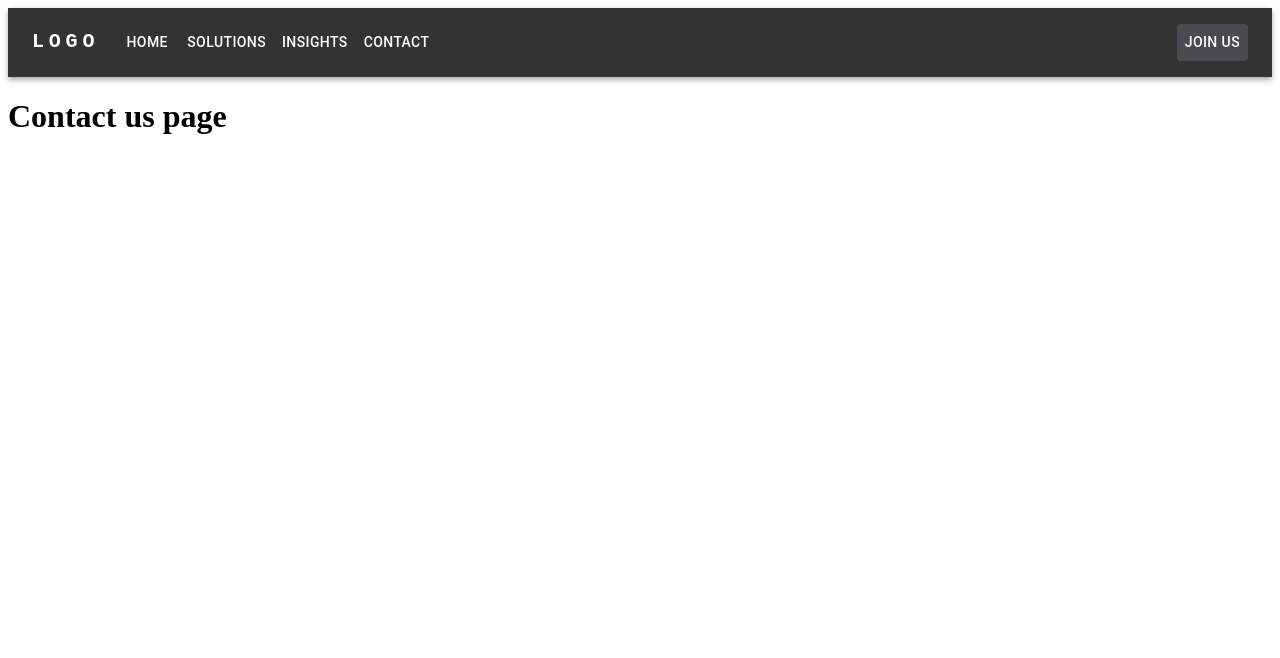
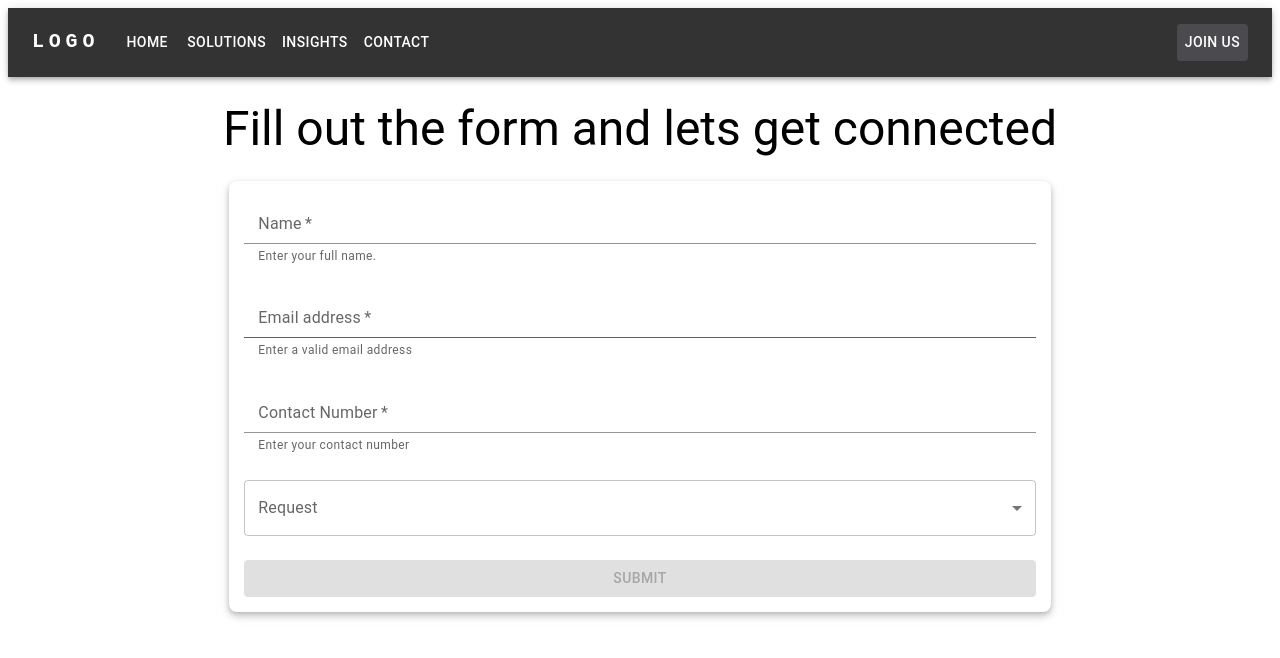
Before and after one commit to yousafanwar/InnoHubSolutions, a React (Vite) app: page /contact in a window 1280 px wide. Shown: the top 658 px of the page. Built offline with nearby package versions, Linux system fonts and the light colour scheme.

Commit message:
Contact, solutions and insights pages implemented

```diff
--- a/package.json
+++ b/package.json
@@ -13,6 +13,7 @@
     "@emotion/react": "^11.13.3",
     "@emotion/styled": "^11.13.0",
     "@mui/material": "^6.1.6",
+    "axios": "^1.7.7",
     "react": "^18.3.1",
     "react-dom": "^18.3.1",
     "react-router-dom": "^6.28.0"
--- a/src/App.tsx
+++ b/src/App.tsx
@@ -15,7 +15,7 @@ function App() {
     <BrowserRouter >
       <NavBar />
       <Routes>
-      <Route path="/home" element={<HomePage />} />
+      <Route path="/" element={<HomePage />} />
       <Route path="/contact" element={<Contact />} />
       <Route path="/insights" element={<Insights />} />
       <Route path="/solutions" element={<Solutions />} />
--- a/src/pages/Contact.tsx
+++ b/src/pages/Contact.tsx
@@ -1,10 +1,96 @@
+import { useState, useEffect } from 'react';
+import { FormControl, InputLabel, Input, Typography, Box, Select, MenuItem, Button, FormHelperText } from '@mui/material';
+import Grid from '@mui/material/Grid2';
 
 
 const Contact = () => {
 
+    const [name, setName] = useState<string>('');
+    const [email, setEmail] = useState<string>('');
+    const [inputContact, setInputContact] = useState<string>('');
+    const [request, setRequest] = useState<string>('');
+    const [isFilled, setIsFilled] = useState<boolean>(true);
+    const [isValidEmail, setIsValidEmail] = useState<boolean>(true);
 
-    return(
-        <h1>Contact us page</h1>
+    const handleChange = (event: any) => {
+        setRequest(event.target.value as string);
+    };
+
+    useEffect(() => {
+        const validaeForm = () => {
+
+            setName(name.replace(/[^a-zA-z]/g, ""));
+
+            if (/^[^\s@]+@[^\s@]+\.[^\s@]+$/.test(email)) {
+                setIsValidEmail(false);
+            }
+            let value = inputContact.replace(/\D/g, "");
+            if (value.length > 0 && value.length <= 2) {
+                value = `+${value}`;
+            } else if (value.length > 0 && value.length <= 6) {
+                value = `+${value.slice(0, 2)}-${value.slice(2)}`;
+            } else if (value.length > 0 && value.length <= 12) {
+                value = `+${value.slice(0, 2)}-${value.slice(2, 6)}-${value.slice(6, 12)}`;
+            }
+            setInputContact(value);
+            if (name !== "" && email !== "" && inputContact !== "" && request !== "") {
+                setIsFilled(false);
+            }
+        }
+
+        validaeForm();
+    }, [name, email, inputContact, request]);
+
+    const handleSubmission = () => {
+        setName("");
+        setEmail("");
+        setInputContact("");
+        setRequest("");
+        setIsFilled(true);
+    }
+
+    return (
+        <Box gap={3} sx={{ display: "flex", justifyContent: "center", alignItems: "center", flexDirection: "column", padding: 3 }}>
+            <Grid sx={{ display: "flex", justifyContent: "center", alignItems: "center" }}>
+                <Typography variant='h3'>Fill out the form and lets get connected</Typography>
+            </Grid>
+            <Grid gap={8} sx={{ padding: "15px", borderRadius: "8px", transition: "box-shadow 0.3s ease", backgroundColor: "#FFFFFF", boxShadow: "0 4px 8px rgba(128, 128, 128, 0.4), 0 2px 4px rgba(128, 128, 128, 0.3)" }}>
+                <FormControl fullWidth required sx={{ marginBottom: 3 }}>
+                    <InputLabel htmlFor="inputName">Name</InputLabel>
+                    <Input value={name} onChange={(e) => { setName(e.target.value) }} aria-describedby="my-helper-text" />
+                    <FormHelperText>Enter your full name.</FormHelperText>
+                </FormControl>
+                <FormControl fullWidth required sx={{ marginBottom: 3 }}>
+                    <InputLabel htmlFor="inputEmail">Email address</InputLabel>
+                    <Input error={isValidEmail} value={email} onChange={(e) => { setEmail(e.target.value) }} id="inputEmail" aria-describedby="my-helper-text" />
+                    <FormHelperText>Enter a valid email address</FormHelperText>
+                </FormControl>
+                <FormControl fullWidth required sx={{ marginBottom: 3 }}>
+                    <InputLabel htmlFor="inputContact">Contact Number</InputLabel>
+                    <Input inputProps={{ maxLength: 15 }} placeholder="+xx -xxxx-xxxxxx" value={inputContact} onChange={(e) => { setInputContact(e.target.value) }} id="inputContact" aria-describedby="my-helper-text" />
+                    <FormHelperText>Enter your contact number</FormHelperText>
+                </FormControl>
+                <FormControl fullWidth sx={{ marginBottom: 3 }}>
+                    <InputLabel id="demo-simple-select-label">Request</InputLabel>
+                    <Select
+                        labelId="demo-simple-select-label"
+                        id="demo-simple-select"
+                        value={request}
+                        label="Request"
+                        onChange={handleChange}
+                    >
+                        <MenuItem value="Speak to Sales Team">Speak to Sales Team</MenuItem>
+                        <MenuItem value="request-for-website-audit">Request for Website Audit</MenuItem>
+                        <MenuItem value="general-inquiry">General Inquiry</MenuItem>
+                    </Select>
+                </FormControl>
+
+                <FormControl fullWidth required>
+                    <Button variant="contained" onClick={handleSubmission} disabled={isFilled} sx={{ color: "white", backgroundColor: "#4A4A4F", '&:hover': { backgroundColor: "#5C5C60" } }}>Submit</Button>
+                </FormControl>
+            </Grid>
+        </Box>
+
     )
 }
 
--- a/src/pages/Insights.tsx
+++ b/src/pages/Insights.tsx
@@ -1,11 +1,91 @@
+import { useState } from 'react';
+import Box from '@mui/material/Box';
+import Card from '@mui/material/Card';
+import CardActions from '@mui/material/CardActions';
+import CardContent from '@mui/material/CardContent';
+import Button from '@mui/material/Button';
+import Typography from '@mui/material/Typography';
+import axios from 'axios';
+import Backdrop from '@mui/material/Backdrop';
+import CircularProgress from '@mui/material/CircularProgress';
+import Grid from '@mui/material/Grid2';
 
-
+interface Posts {
+    id: number,
+    title: string,
+    body: string
+}
 
 const Insights = () => {
 
+    const [posts, setPosts] = useState<Posts[] | null>(null);
+    const [postId, setPostId] = useState<number | null>(null);
+    const [open, setOpen] = useState(false);
+
+    const fetchData = async () => {
+        setOpen(true);
+        const response = await axios.get('https://jsonplaceholder.typicode.com/posts');
+        const result = await response.data.slice(0, 3);
+        setPosts(result);
+        setOpen(false);
+
+
+    }
+
+    const handleReadMore = (event: any, index: number) => {
+        posts && posts.forEach(element => {
+            if (element.id === index + 1) {
+                setPostId(element.id);
+            }
+
+        });
+        console.log(event.target);
+    }
+
+
+    const handleClose = () => {
+        setOpen(false);
+    };
+
 
     return (
-        <h1>Insights</h1>
+        <Box gap={3} sx={{ display: "flex", justifyContent: "center", alignItems: "center", flexDirection: "column", padding: 3 }}>
+            <Typography variant='h3'>Get you insights here!</Typography>
+            <Button variant="contained" sx={{ backgroundColor: "#4A4A4F", '&:hover': { backgroundColor: "#5C5C60" } }} onClick={fetchData}>Click here</Button>
+            <Backdrop
+                sx={(theme) => ({ color: 'black', zIndex: theme.zIndex.drawer + 1 })}
+                open={open}
+                onClick={handleClose}
+            >
+                <CircularProgress color="inherit" />
+            </Backdrop>
+
+            <Box>
+                {posts && posts.map((post, index) => {
+                    return <Card key={index} sx={{ display: "flex", justifyContent: "center", alignItems: "center", flexDirection: "row", borderRadius: "8px", transition: "box-shadow 0.3s ease", backgroundColor: "#FFFFFF", boxShadow: "0 4px 8px rgba(128, 128, 128, 0.4), 0 2px 4px rgba(128, 128, 128, 0.3)", cursor: "pointer", margin: "10px" }}>
+                        <CardContent sx={{ flex: 1, width: "100%" }}>
+                            <Grid direction='column' size={{ sm: 6, md: 12, lg: 12 }} sx={{ height: 'auto' }}>
+                                <Typography variant='h5'>Title: {post.title}</Typography>
+                                <Typography variant='body1'>{postId && postId === index + 1 ? post.body : `${post.body.slice(0, 10)}...`}</Typography>
+                            </Grid>
+                        </CardContent>
+                        <CardActions >
+                            <Button onClick={() => { handleReadMore(event, index) }} sx={{
+                                color: "#4A4A4F", backgroundColor: "inherit", border: '0.5mm solid #4A4A4F', '&:hover': {
+                                    backgroundColor: "#4A4A4F", color: "white"
+                                }
+                            }}>Read more</Button>
+
+
+                        </CardActions>
+
+                    </Card>
+                })
+
+                }
+
+            </Box>
+        </Box>
     )
 }
 
```
Also changed, not shown: src/pages/Solutions.tsx (+57 -15 lines), 1 other file (tests, documents, lock files or other folders).
